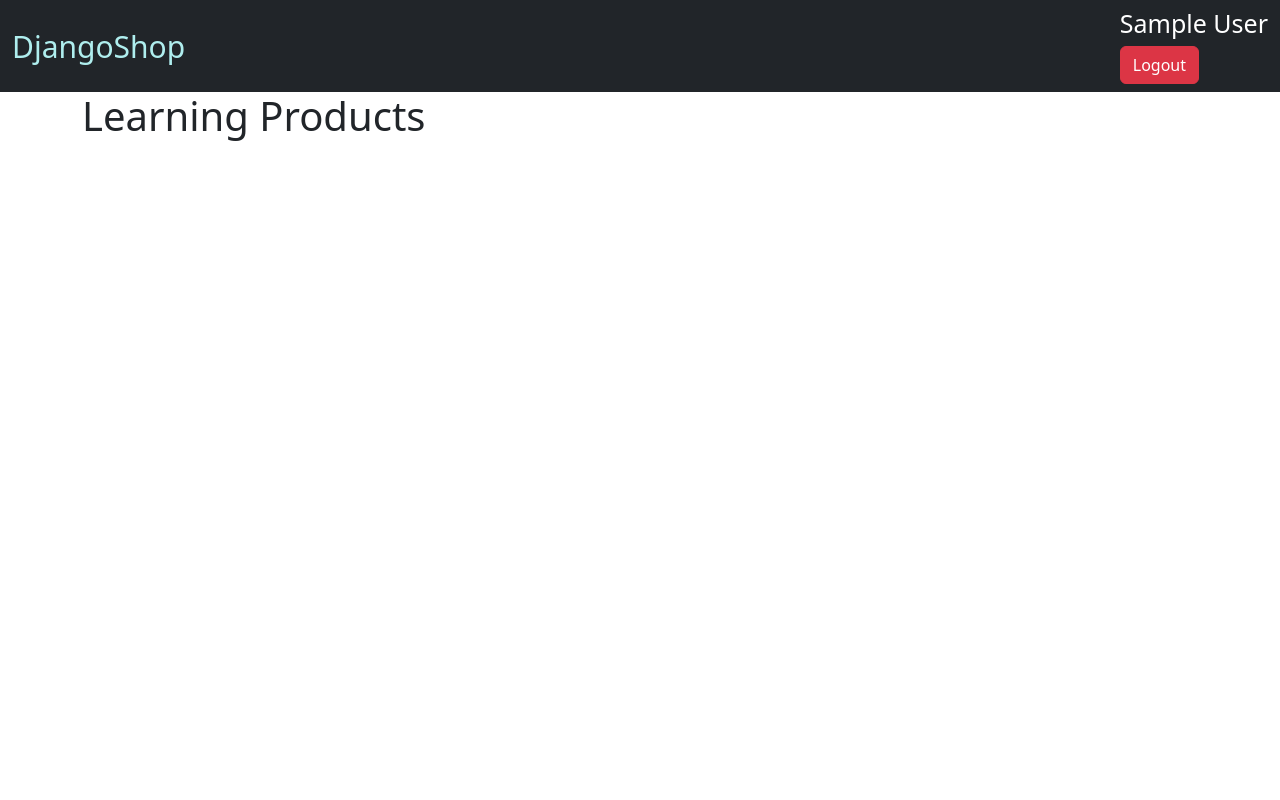
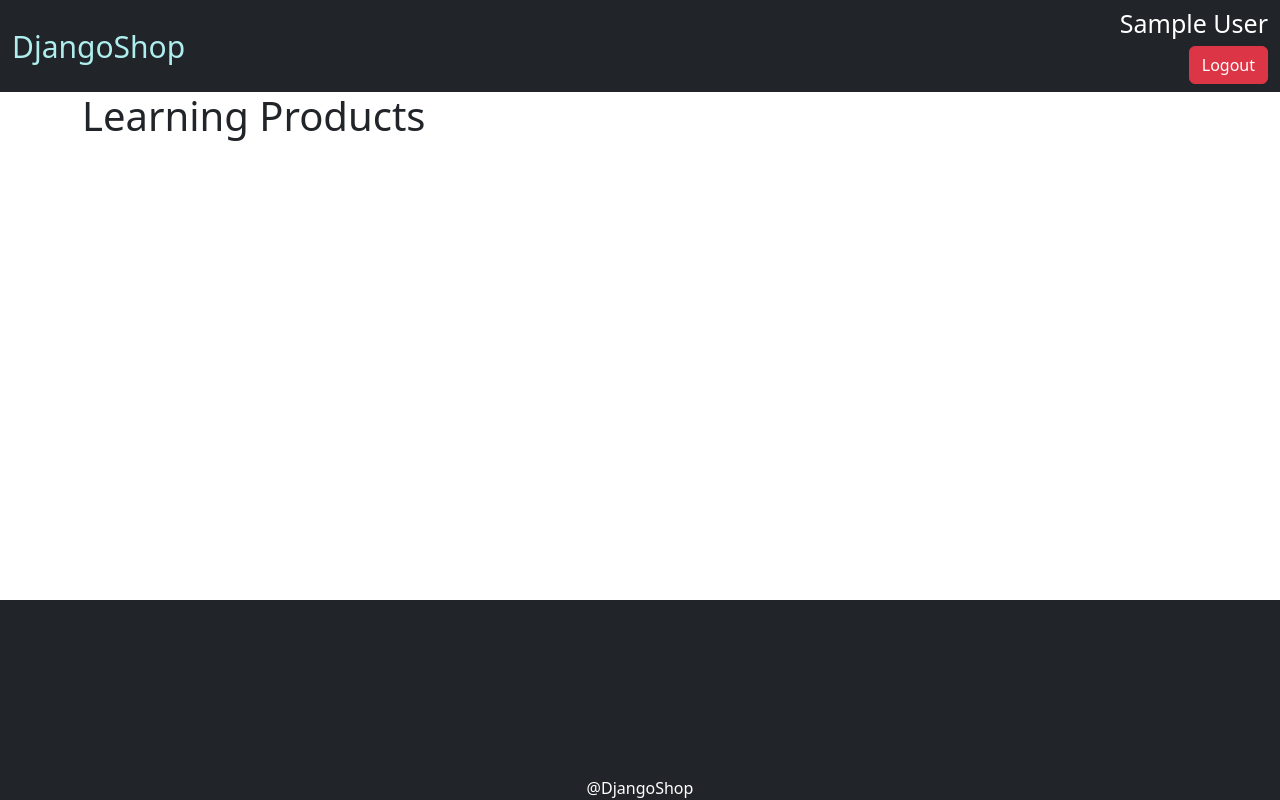
Before and after one commit to OleksandrTymchuk/django_store, a Django app: page / in a window 1280 px wide. Run offline with Django 4.2, Linux system fonts and the light colour scheme; the visitor is signed in with stand-in values (Sample User, id 1); data that the repository does not hold is empty.

Commit message:
add footer

```diff
--- a/static/css/styles.css
+++ b/static/css/styles.css
@@ -20,3 +20,25 @@ nav .user {
     font-size: 20px;
     font-weight: bold;
 }
+
+nav .btn-danger {
+    float: right;
+}
+
+footer {
+    width: 100%;
+    height: 200px;
+    background-color: rgb(33, 37, 41);
+    position: fixed;
+    bottom: 0;
+    left: 0;
+}
+
+footer .container-blocks {
+    height: 100%;
+    display: flex;
+    flex-direction: column;
+    justify-content: space-between;
+    color: white;
+    align-items: center;
+}
--- a/templates/base.html
+++ b/templates/base.html
@@ -41,6 +41,19 @@
     </nav>
 {% block content %}
 {% endblock %}
+<footer>
+    <div class="container-blocks">
+        <div class="menu-footer list-group">
+            {% for menu_item in menu_items %}
+                  {% if menu_item.url == '/products/add' and not request.user.is_authenticated %}
+                  {% else %}
+                      <a class="nav-link list-group-item list-group-item-action" aria-current="page" href="{{ menu_item.url }}">{{ menu_item.name }}</a>
+                  {% endif %}
+            {% endfor %}
+        </div>
+        <div class="copyright">@DjangoShop</div>
+    </div>
+</footer>
 <script src="https://cdn.jsdelivr.net/npm/bootstrap@5.3.0-alpha1/dist/js/bootstrap.bundle.min.js" integrity="sha384-w76AqPfDkMBDXo30jS1Sgez6pr3x5MlQ1ZAGC+nuZB+EYdgRZgiwxhTBTkF7CXvN" crossorigin="anonymous"></script>
 </body>
 </html>
```
